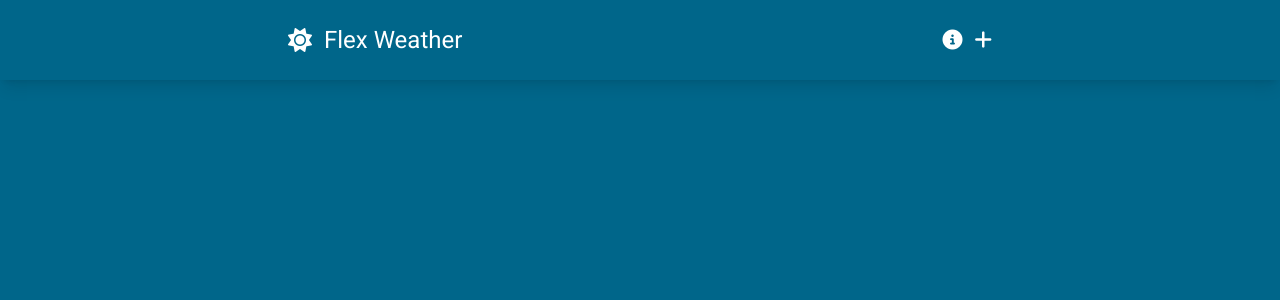
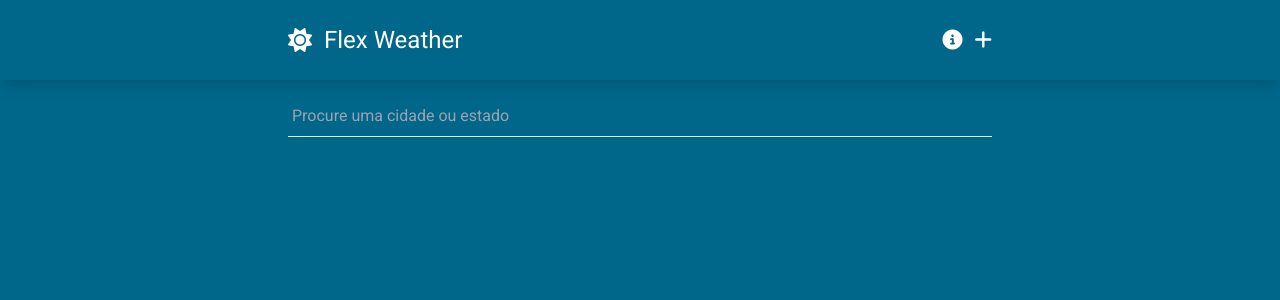
Before and after one commit to tecrodrigocastro/weather-app-vue, a Vue app: page / in a window 1280 px wide. Shown: the top 300 px of the page. Built offline with nearby package versions, Linux system fonts and the light colour scheme.

Commit message:
feat: search city using mapbox api

```diff
--- a/package.json
+++ b/package.json
@@ -8,6 +8,7 @@
     "preview": "vite preview"
   },
   "dependencies": {
+    "axios": "^1.6.0",
     "vue": "^3.3.4",
     "vue-router": "^4.2.5"
   },
--- a/src/views/HomeView.vue
+++ b/src/views/HomeView.vue
@@ -1,7 +1,38 @@
-<script setup>
-</script>
 
 <template>
-  <main>
+  <main class="container text-white">
+    <div class="pt-4 mb-8 relative">
+      <input type="text" v-model="searchQuery" @input="getSearchResults" placeholder="Procure uma cidade ou estado"
+        class="py-2 px-1 w-full bg-transparent border-b focus:border-weather-secondary focus:outline-none focus:shadow-[0px_1px_0_0_#004E71]">
+      <ul class="absolute bg-weather-secondary text-white w-full shadow-md py-2 px-1 top-[66px]" v-if="mapBoxSearchResults">
+        <li v-for="searchResult in mapBoxSearchResults" :key="searchResult.id" class="py-2 cursor-pointer">
+          {{ searchResult.place_name }}
+        </li>
+      </ul>
+    </div>
   </main>
 </template>
+
+
+<script setup>
+import { ref } from 'vue';
+import axios from 'axios';
+
+const searchQuery = ref("");
+const queryTimeout = ref(null);
+const mapBoxAPIKey = "pk.eyJ1IjoicmVkcm9kcmlnbyIsImEiOiJjbGd1eDh4am8wazUyM2VwZGczY256M3ZiIn0.qYQD68cqHPCgRyMYRICHCg";
+const mapBoxSearchResults = ref(null);
+
+const getSearchResults = () => {
+  clearTimeout(queryTimeout.value);
+  queryTimeout.value = setTimeout(async () => {
+    if (searchQuery.value !== "") {
+      const result = await axios.get(`https://api.mapbox.com/geocoding/v5/mapbox.places/${searchQuery.value}.json?access_token=${mapBoxAPIKey}&types=place`);
+      mapBoxSearchResults.value = result.data.features;
+      console.log(mapBoxSearchResults.value);
+      return;
+    }
+    mapBoxSearchResults.value = null;
+  }, 300);
+};
+</script>
```
Also changed, not shown: 1 other file (tests, documents, lock files or other folders).
